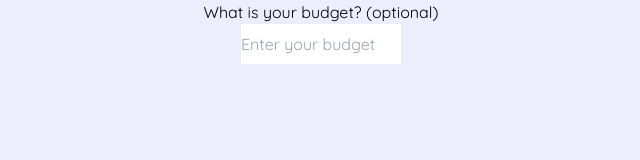
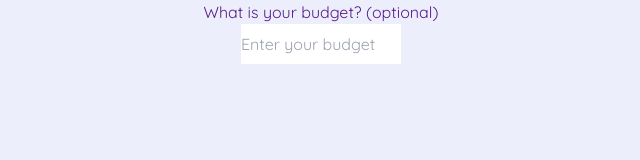
Before and after one commit to britzky/career-coach, a React (Vite) app in the folder frontend/career-coach/: page /budget in a window 1280 px wide. Shown: the top 160 px of the page, without its empty margins (319-959 px from the left). Built offline with nearby package versions, Linux system fonts and the light colour scheme.

Commit message:
updates to budget page and navbuttons component

```diff
--- a/frontend/career-coach/package.json
+++ b/frontend/career-coach/package.json
@@ -16,7 +16,6 @@
     "@mui/material": "^5.15.7",
     "@mui/styled-engine-sc": "^6.0.0-alpha.14",
     "@mui/system": "^5.15.7",
-    "@tailwindcss/typography": "^0.5.10",
     "@types/react-router-dom": "^5.3.3",
     "react": "^18.2.0",
     "react-dom": "^18.2.0",
@@ -24,6 +23,7 @@
     "styled-components": "^6.1.8"
   },
   "devDependencies": {
+    "@tailwindcss/typography": "^0.5.10",
     "@types/react": "^18.2.37",
     "@types/react-dom": "^18.2.15",
     "@typescript-eslint/eslint-plugin": "^6.10.0",
--- a/frontend/career-coach/src/pages/Budget/Budget.tsx
+++ b/frontend/career-coach/src/pages/Budget/Budget.tsx
@@ -12,15 +12,26 @@ import { NavButton } from '../../components/NavButton';
 
 //   )
 // }
+const Footer: React.FC = ({ children }) => {
+  return (
+    <div style={{ display: 'flex', justifyContent: 'space-between' }}>
+      {children}
+    </div>
+  );
+};
 
 export const Budget: React.FC = () => {
   return (
     <div style={{ display: 'flex', flexDirection: 'column', alignItems: 'center', minHeight: '100vh' }}>
-      <div>What is your budget? (optional)</div>
+      <div>
+        <p className='text-purple-900'>What is your budget? (optional)</p>
+      </div>
       <div className='w-40'><InputBox placeholder='Enter your budget'/></div>
       <div style={{ marginTop: 'auto' }}>
-        <NavButton>Back</NavButton>
-        <NavButton>Continue</NavButton>
+        <Footer>
+          <NavButton>Back</NavButton>
+          <NavButton>Continue</NavButton>
+        </Footer>
       </div>
     </div>
   );
```
Also changed, not shown: 1 other file (tests, documents, lock files or other folders).
